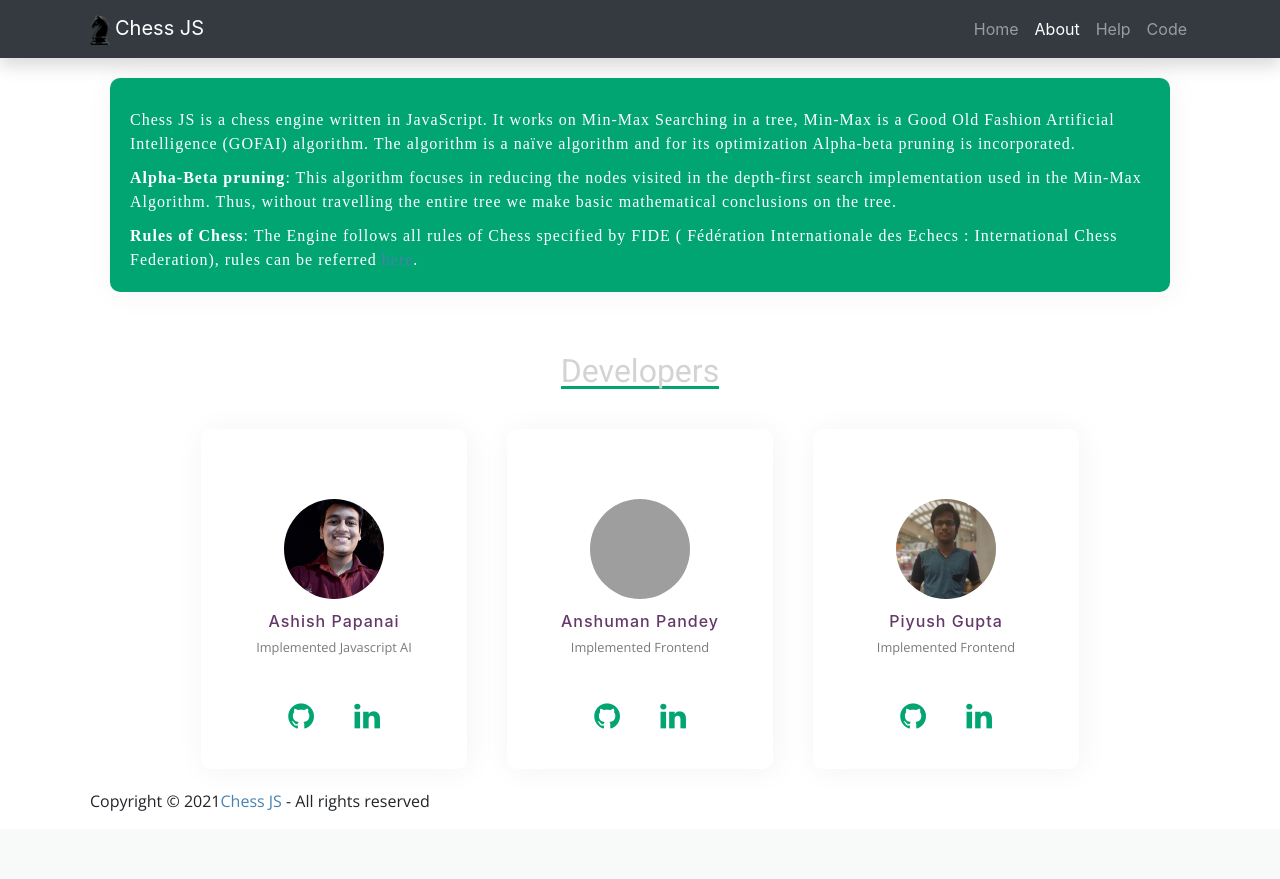
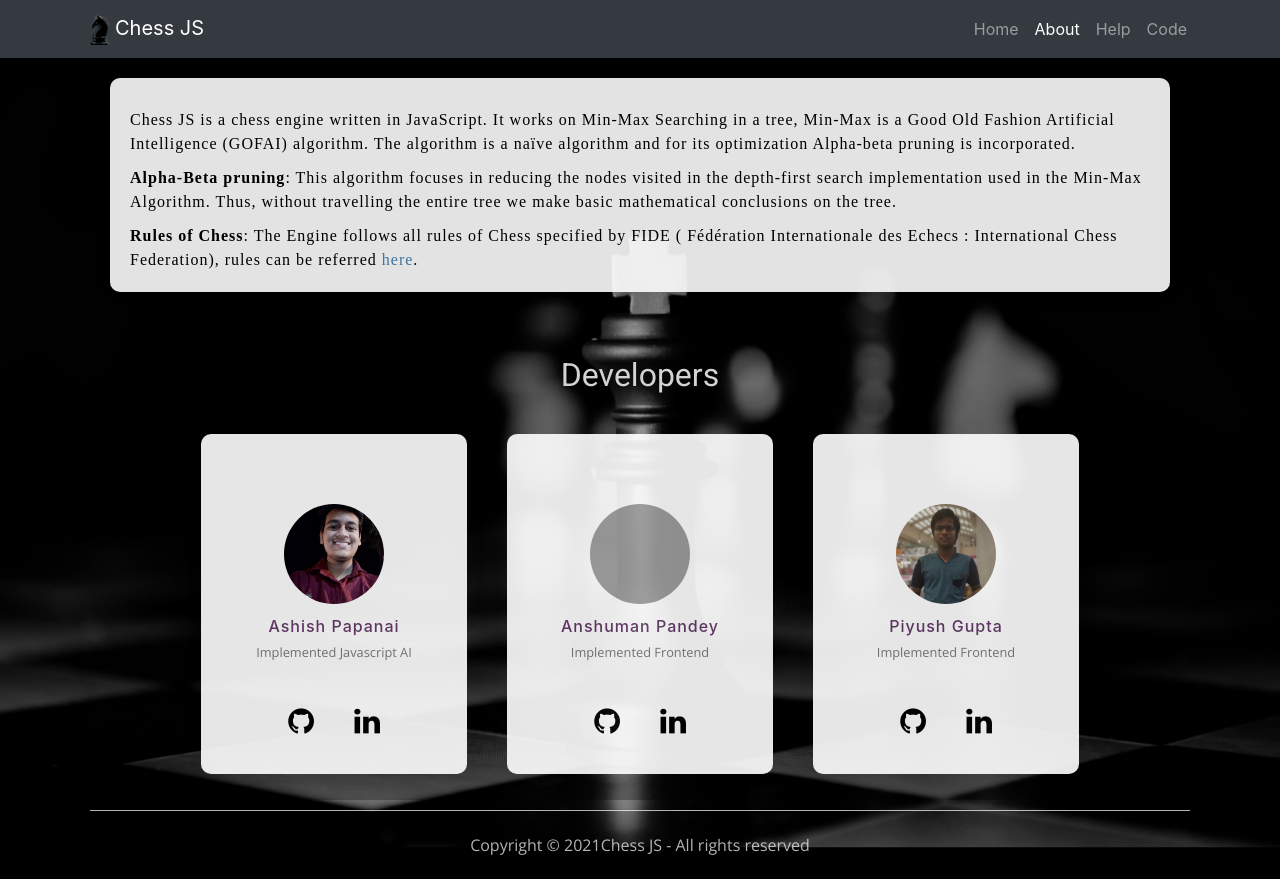
Before and after one commit to ashishpapanai/chessJS, a Flask app: page /about in a window 1280 px wide. Before the commit the page ends 811 px from the top, so only its background shows below. Run offline with Flask 2, Linux system fonts and the light colour scheme; some libraries are stand-ins or nearby versions; some web fonts are replaced; grey boxes are pictures that could not be loaded.

Commit message:
updated about.css

```diff
--- a/static/about.css
+++ b/static/about.css
@@ -1,5 +1,13 @@
 * {
     box-sizing: border-box;
+  }
+  body {
+    background-image: linear-gradient( rgba(0, 0, 0, 0.3), rgba(0, 0, 0, 0.5)), url('/static/images/chess2.jpg');
+    background-repeat: no-repeat;
+    overflow-x: hidden;
+    background-size: cover;
+    background-position: center;
+    background-attachment: fixed;
   }
   p {
     font-family: "Open Sans", sans-serif;
@@ -9,7 +17,7 @@
     color: steelblue;
   }
   a:visited {
-    color: white;
+    color:black;
   }
   #container {
     max-width: 1100px;
@@ -18,7 +26,7 @@
   .introbox {
     width: auto;
     height: 100%;
-    background-color:#00a571;
+    background-color:#ffffff;
     box-shadow: 2px 2px 30px rgba(0, 0, 0, 0.05);
     display: flex;
     flex-direction: column;
@@ -28,12 +36,13 @@
     border-radius: 10px;
     margin: 20px;
     position: relative;
+    opacity:0.89;
   }
   .introbox strong {
     font-family: "AverageMonoRegular";
     font-style: normal;
     font-weight: normal;
-    color: #fff;
+    color: #000;
     letter-spacing: 1px;
     margin-top: 10px;
   }
@@ -45,11 +54,6 @@
     display: flex;
     justify-content: center;
     margin: 20px;
-  }
-  .underline {
-    border-bottom: 3px solid #00a571;
-    display: inline-block;
-    line-height: 0.95;
   }
   .creditbox {
     display: flex;
@@ -70,6 +74,7 @@
     border-radius: 10px;
     margin: 20px;
     position: relative;
+    opacity: 0.9;
   }
   .details {
     display: flex;
@@ -126,7 +131,7 @@
     border-radius: 50%;
     text-decoration: none;
     font-size: 30px;
-    color: #00a571;
+    color: #000;
     transition: 0.5s;
   }
   .box ul li a::before {
@@ -151,8 +156,21 @@
   .box ul li:nth-child(2) a:hover:before {
     background: #c3d3db;
   }
-
-  @media (max-width: 640px) {
+.footer {
+  padding-top: 1rem;
+  padding-bottom: 0.375rem;
+  text-align: center;
+}
+.footer .p-small {
+  padding-top: 1.375rem;
+  border-top: 1px solid #ffffff;
+  opacity: 0.7;
+  color: #ffffff;
+}
+.footer .foot {
+  color: #fff;
+}
+@media (max-width: 640px) {
     .box {
       flex-grow: 0.5;
     }
```
